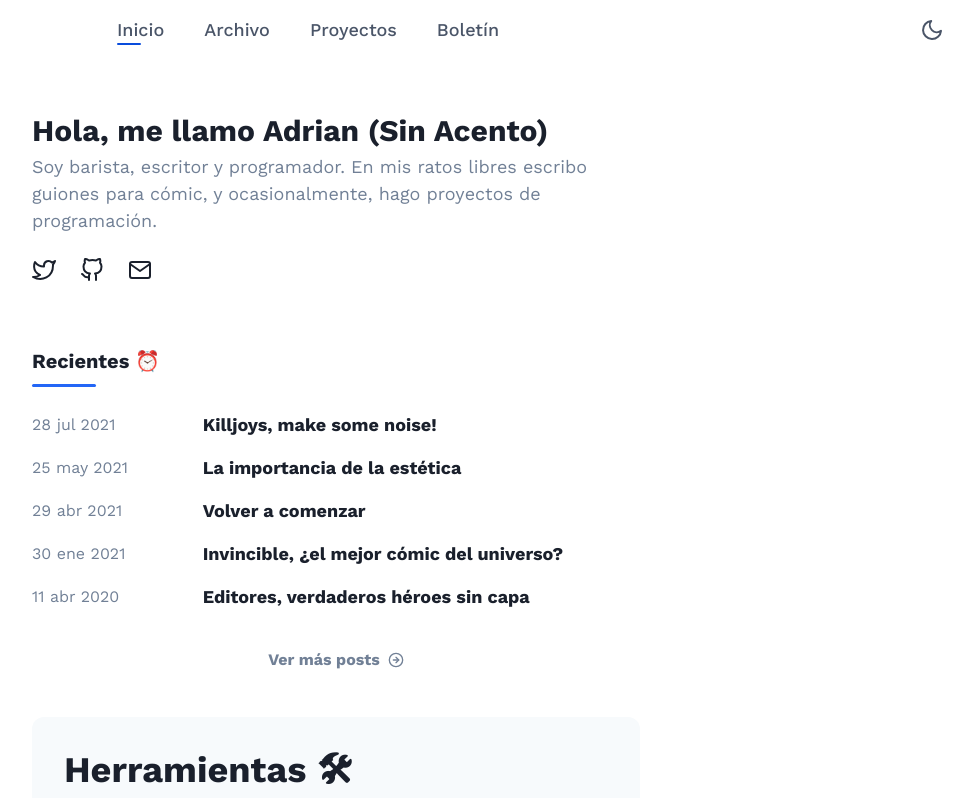
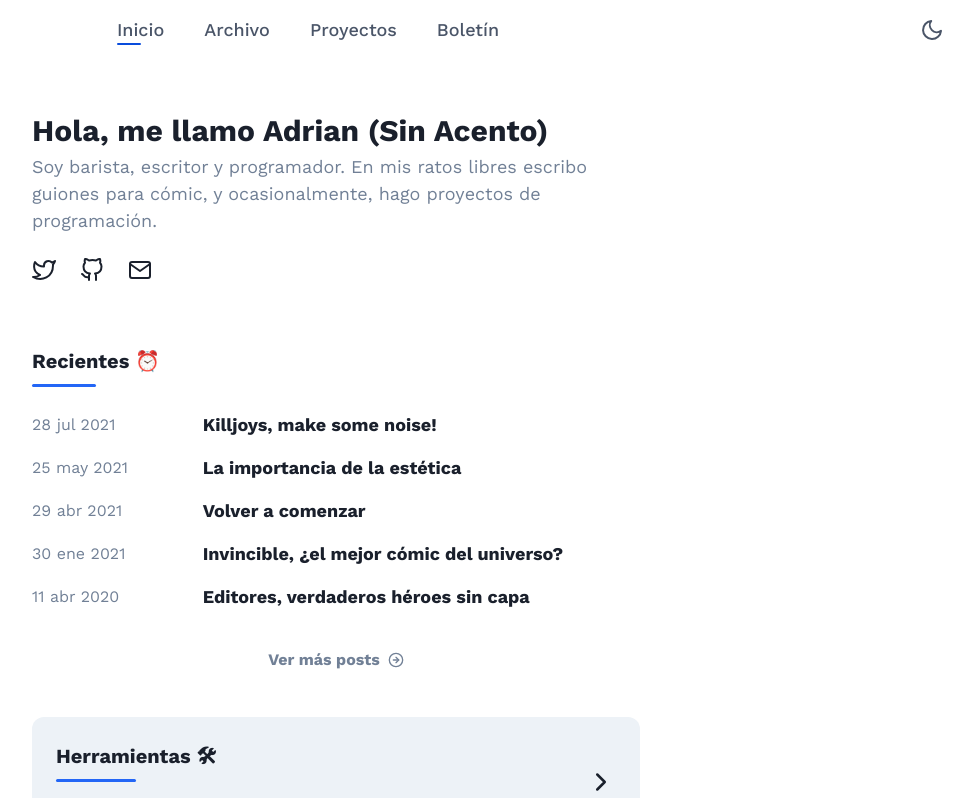
Before and after one commit to adrrian17/v2, a Next.js app: page / in a window 1280 px wide. Shown: the top 798 px of the page, without its empty margins (304-1277 px from the left). Built offline with nearby package versions, Linux system fonts and the light colour scheme.

Commit message:
Make some improvements to the tools card

```diff
--- a/src/components/tools/ToolsCard.jsx
+++ b/src/components/tools/ToolsCard.jsx
@@ -10,35 +10,43 @@ import {
 } from '@chakra-ui/react';
 
 import NextLink from 'next/link';
+import { FiChevronRight } from 'react-icons/fi';
 
 export default function ToolsCard() {
   return (
     <Container maxW={'container.sm'} mx={'auto'} mb={12}>
       <LinkBox>
         <Stack
-          p={8}
-          bg={useColorModeValue('gray.50', 'whiteAlpha.100')}
+          p={6}
+          direction={'row'}
+          align={'center'}
+          justify={'space-between'}
+          bg={useColorModeValue('gray.100', 'whiteAlpha.100')}
           borderRadius={'xl'}
           _hover={{
-            bg: useColorModeValue('gray.100', 'whiteAlpha.200'),
+            bg: useColorModeValue('gray.200', 'whiteAlpha.200'),
           }}
         >
+          <Stack>
             <NextLink href="/herramientas" passHref>
               <LinkOverlay>
-              <Stack w={'fit-content'} mb={6}>
-                <Heading
+                <Stack w={'fit-content'} mb={2}>
+                  <Text
+                    fontSize={'xl'}
                     fontFamily={'Work Sans'}
                     fontWeight={700}
                     color={useColorModeValue('gray.800', 'whiteAlpha.900')}
                   >
                     Herramientas 🛠
-                </Heading>
-                <Box rounded={'full'} h={'3px'} bg={'brand.500'} w={'50%'} />
+                  </Text>
+                  <Box rounded={'full'} h={'3px'} bg={'brand.400'} w={'50%'} />
                 </Stack>
               </LinkOverlay>
             </NextLink>
             <Text>Las apps y servicios que uso en el día a día.</Text>
           </Stack>
+          <FiChevronRight size={30} />
+        </Stack>
       </LinkBox>
     </Container>
   );
```
Lines whose indentation alone changed are shown as unchanged.
